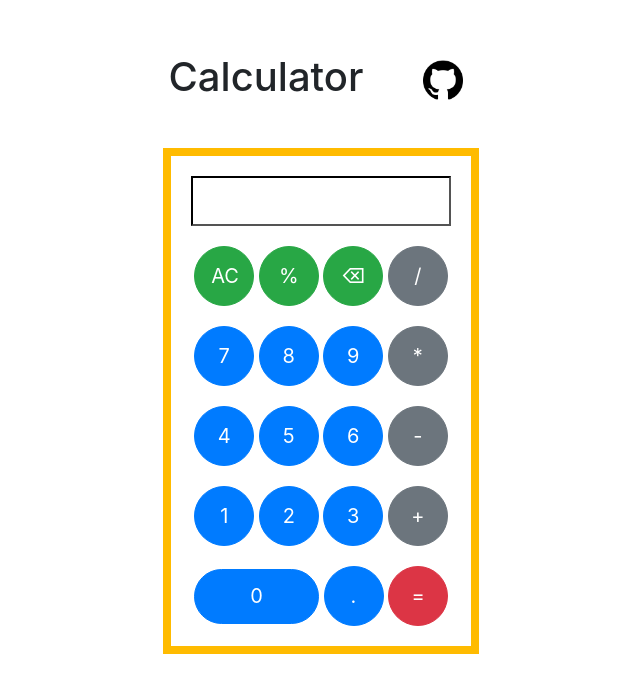
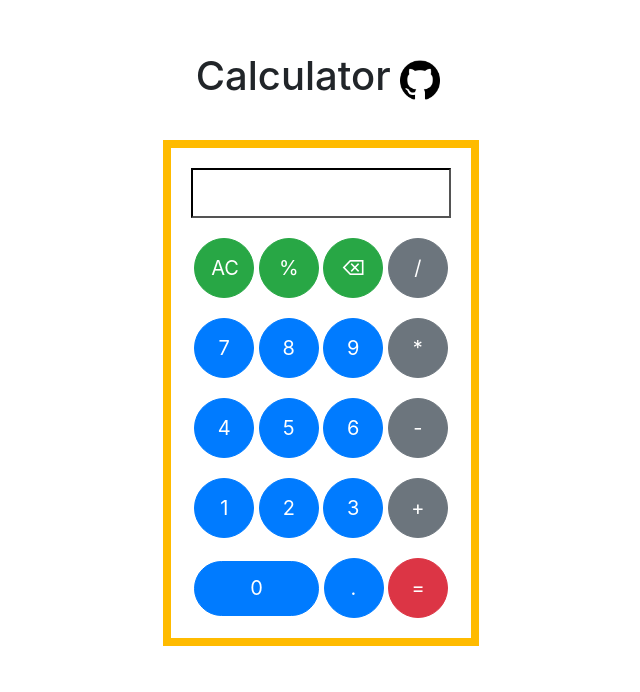
Before and after one commit to gowthamak812/React-Simple-Calculator, a React (Create React App) app: page / in a window 1280 px wide. Shown: the top 692 px of the page, without its empty margins (319-959 px from the left). Built offline with nearby package versions, Linux system fonts and the light colour scheme.

Commit message:
mysecond commit

```diff
--- a/src/App.js
+++ b/src/App.js
@@ -1,10 +1,15 @@
- import Github from './images/Github.png';
+import Github from './images/Github.png';
+import 'bootstrap/dist/css/bootstrap.css';
+import {Row, Col } from 'react-bootstrap';
 
 import Buttons from './component/Buttons';
 function App() {
   return (
-    <div className='Main'>
-      <h1 style={{marginLeft: 70}}>Calculator<span><a target={'_blank'} href="https://github.com/gowthamak812/React-Simple-Calculator.git"><img style={{ width: 40 }} src={Github} /></a></span></h1>
+    <div className='Main m-0'>
+      <Row className='justify-content-center ml-5 m-0'>
+        <Col xs={3} className='Main m-0'><h1>Calculator</h1></Col>
+        <Col xs={3} className='m-0'><a target={'_blank'} href="https://github.com/gowthamak812/React-Simple-Calculator.git"><img style={{ width: 40 }} src={Github} /></a></Col>
+        </Row>
       <div className='color'>
       <Buttons />
       </div>
```
Also changed, not shown: src/component/App.scss (line endings or trailing spaces).
